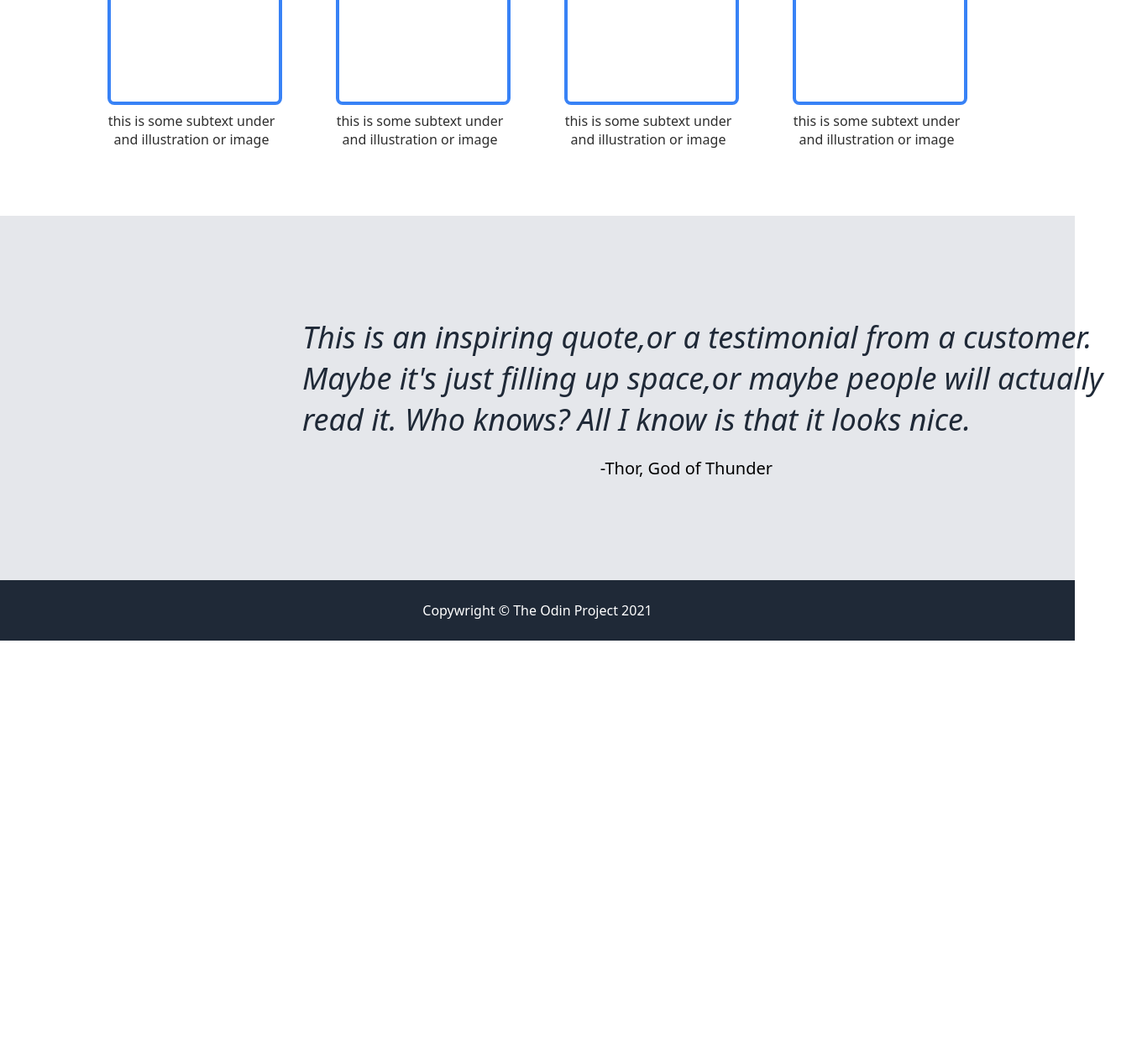
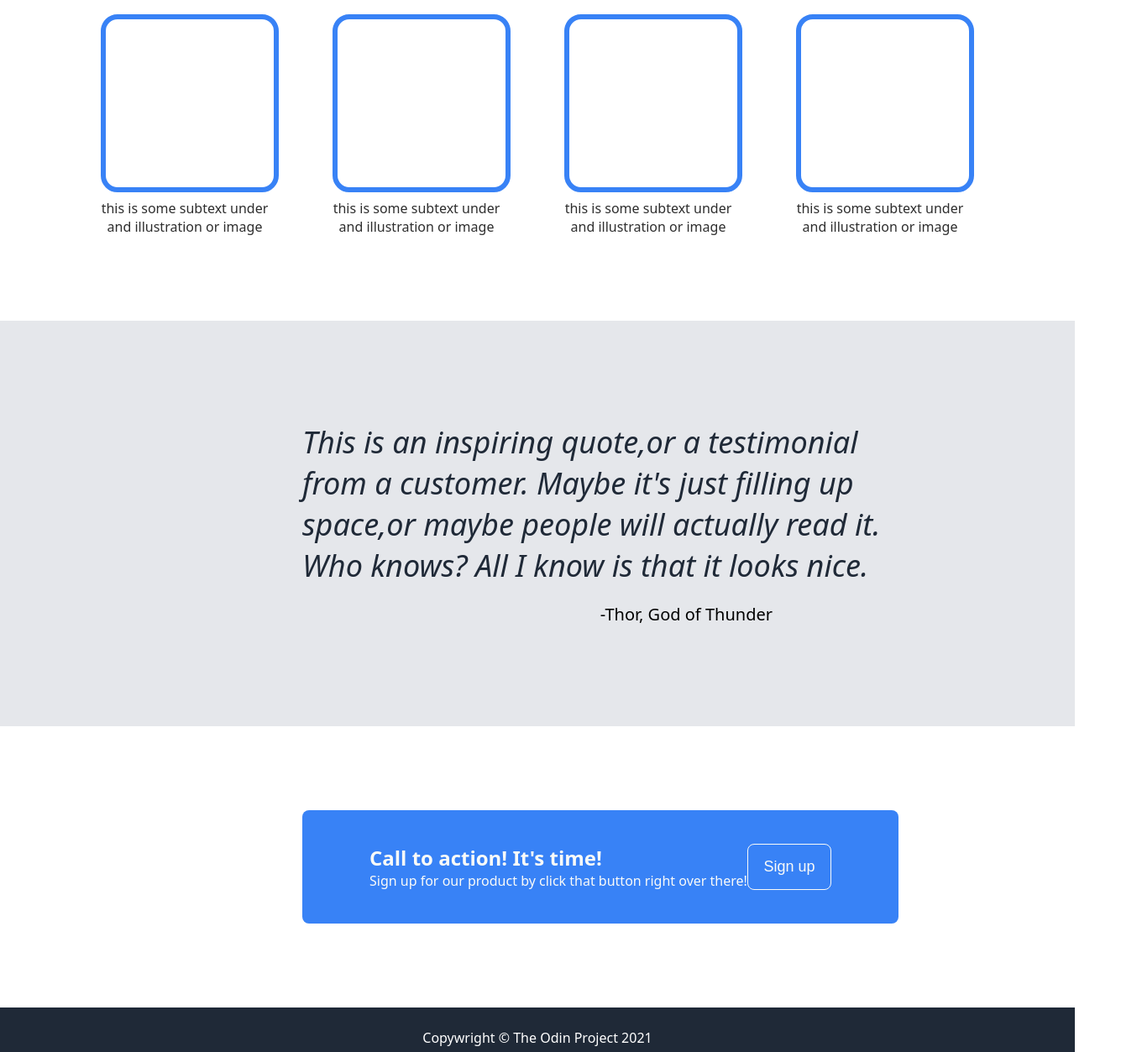
Before and after one commit to meanzad/odin-landing-page, a plain HTML site: page index.html in a window 1280 px wide. Shown: the part 736-1989 px from the top of the page at 84% size, 1360 px wide, since content can reach past the window. Before the commit the page ends 1499 px from the top, so only its background shows below. Drawn offline with Linux system fonts and the light colour scheme.

Commit message:
Complete section 3 and landing page

```diff
--- a/index.html
+++ b/index.html
@@ -90,6 +90,20 @@
             </div>
 
             <div class="content-three">
+                <div class="form">
+                    <div>
+                        <div class="form-head">
+                            Call to action! It's time!
+                        </div>
+                        <div class="form-body">
+                            Sign up for our product by click that button right over there!
+                        </div>
+                    </div>
+                    <button class="form-btn">Sign up</button>
+
+
+                </div>
+
 
             </div>
         </div>
--- a/styles.css
+++ b/styles.css
@@ -79,7 +79,7 @@ a.one{
 .heroc {
     display: flex;
     flex: 1;
-    gap: 15px;
+    gap: 100px;
     padding: 100px 0;
     align-items: center;
     justify-content: space-between;
@@ -91,6 +91,7 @@ a.one{
     gap:10px;
     padding:0;
     min-width:400px;
+
 }
 
 .card,.image{
@@ -101,6 +102,9 @@ a.one{
 
     height:auto;
     width:500px;
+    min-width: 400px;
+
+
 }
 img {
 
@@ -133,11 +137,10 @@ button {
 }
 
 .content-one {
-    flex: 1;
+    flex: 1 1 400px;
     padding: 80px;
     display:flex;
     flex-direction: column;
-
 }
 
 .cards-head {
@@ -146,7 +149,7 @@ button {
     font-size: 36px;
     font-weight: 800;
     align-self: center;
-    margin-bottom:20px;
+    margin-bottom: 20px;
 }
 
 .cards {
@@ -166,8 +169,8 @@ button {
 .card-icon {
     width: 200px;
     height: 200px;
-    border: 4px solid #3882f6;
-    border-radius: 8px;
+    border: 6px solid #3882f6;
+    border-radius: 20px;
 
 }
 
@@ -191,7 +194,7 @@ button {
     color: #1f2937;
     font-size: 36px;
     font-weight: 300;
-    min-width: 1000px;
+    min-width: 700px;
 }
 
 .sign {
@@ -203,4 +206,28 @@ button {
 
 .content-three {
     flex: 1;
+    padding: 100px 360px;
+
 }
+
+.form {
+    background-color: #3882f6;
+    border-radius: 8px;
+    padding: 40px 80px;
+    display:flex;
+    justify-content: space-between;
+    color: #f9faf8;
+    min-width: 550px;
+}
+
+.form-head {
+
+    font-size: 24px;
+    font-weight: 600;
+}
+
+.form-btn {
+    border: 1px solid #f9faf8;
+    color: #f9faf8;
+
+}
```
